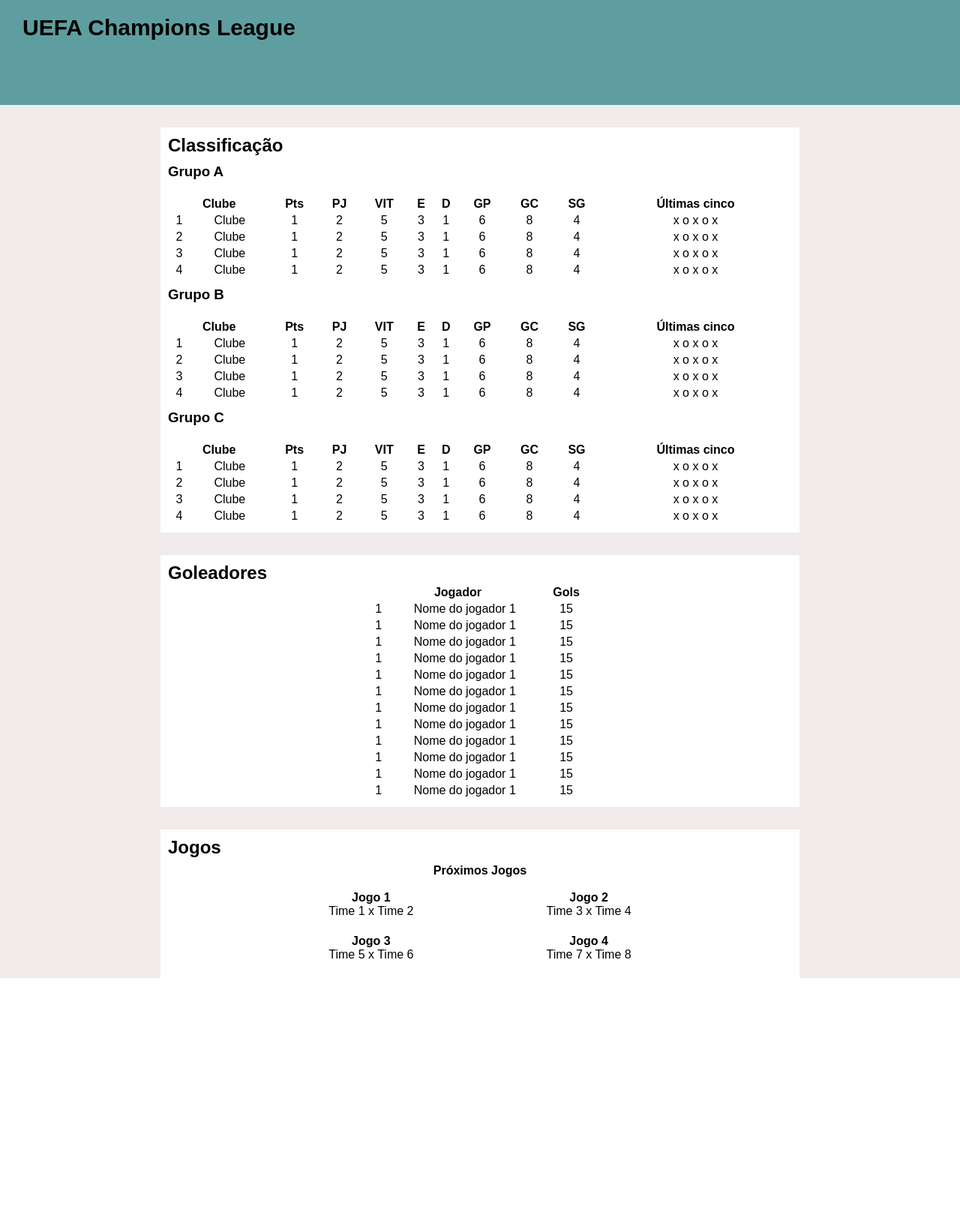
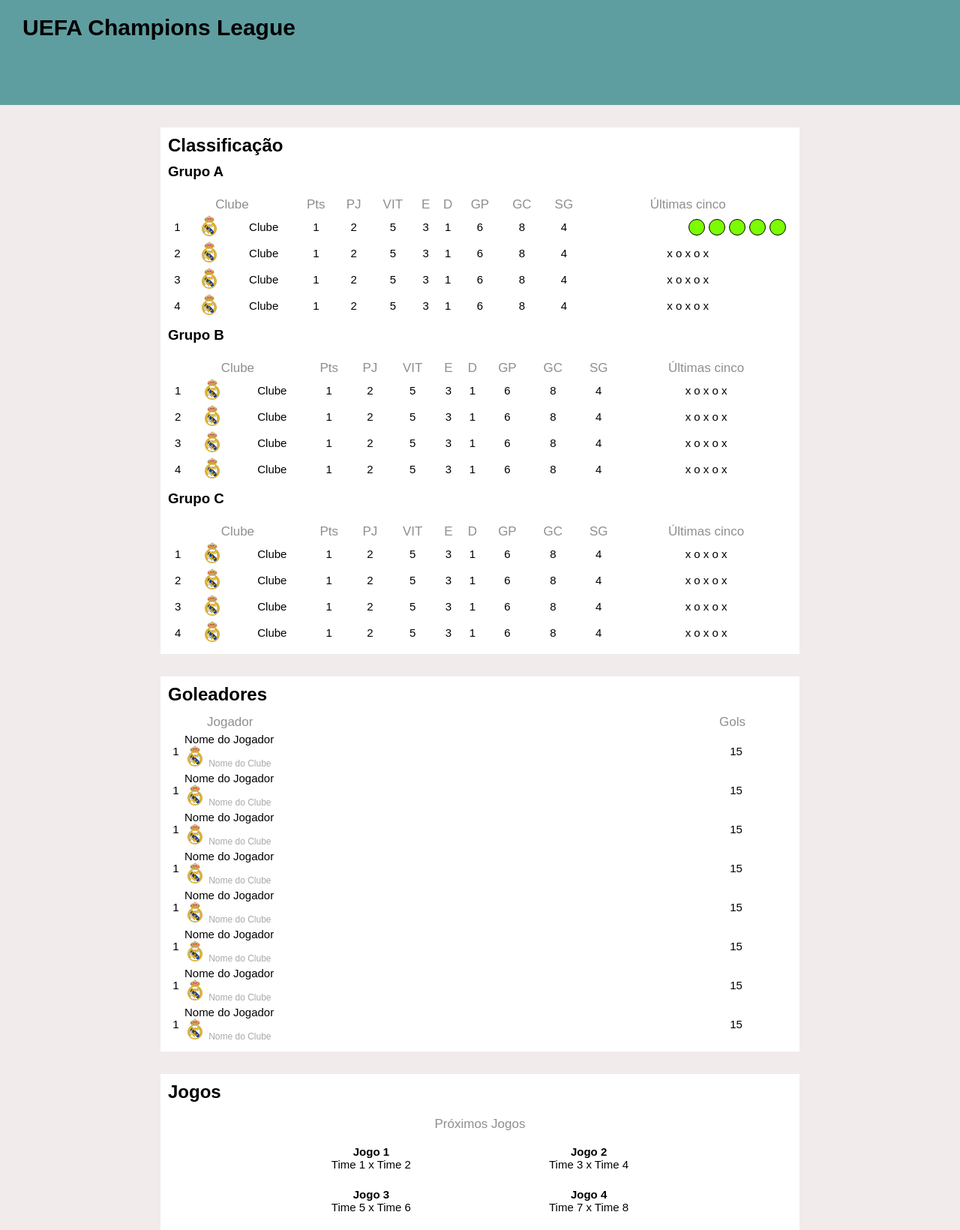
Before and after one commit to gustavo-ncoelho/ULBRA, a PHP site: page / in a window 1280 px wide. Shown: the whole page at 75% size. Before the commit the page ends 1304 px from the top, so only its background shows below. Run offline with PHP 8.4, Linux system fonts and the light colour scheme.

Commit message:
fazendo ap1 tabela

```diff
--- a/int_dev_web/aula table/assets/css/style.css
+++ b/int_dev_web/aula table/assets/css/style.css
@@ -13,6 +13,24 @@ body{
 .divLinha{
     clear: both;
 }
+
+td{
+    font-size: 15px;
+    text-align: center;
+    font-style: bold;
+}
+
+th{
+    color: rgb(144, 142, 142);
+    font-weight: normal;
+    font-size: 17px;
+    text-align: center;
+}
+
+.h2TituloSessao{
+    margin-bottom: 10px;
+}
+
 /* Estilos do cabeçalho em geral */
 #divCabecalho{
     height: 100px;
@@ -46,6 +64,42 @@ body{
     text-align: center;
 }
 
+.imgClube{
+    width: 28px;
+    height: 28px;
+}
+
+/*Estilos Bolinhas*/
+
+.divVit{
+    height: 20px;
+    width: 20px;
+    border-radius:100%;
+    border: solid 1px black;
+    background-color:lawngreen;
+    float: right;
+    margin-right: 5px;
+}
+.divEmp{
+    height: 20px;
+    width: 20px;
+    border-radius:100%;
+    border: solid 1px black;
+    background-color:lawngreen;
+    float: right;
+    margin-right: 5px;
+}
+.divDer{
+    height: 20px;
+    width: 20px;
+    border-radius:100%;
+    border: solid 1px black;
+    background-color:lawngreen;
+    float: right;
+    margin-right: 5px;
+}
+/*----------------*/
+
 /*Estilos Goleadores*/
 #divGoleadores{
     width: 65%;
@@ -55,8 +109,26 @@ body{
 }
 
 #tableGoleadores{
-    width: 35%;
+    width: 100%;
     text-align: center;
+}
+
+#tableGoleadores th{
+    text-align: left;
+    padding-left: 50px;
+    padding-right: 60px;
+}
+
+.tdJogador{
+    text-align: left;
+    width: 90%;
+
+}
+
+.spanNomeClube{
+    color: darkgrey;
+    font-size: 12px;
+    align-items: center;
 }
 
 /*Estilos Jogos*/
--- a/int_dev_web/aula table/index.html
+++ b/int_dev_web/aula table/index.html
@@ -24,7 +24,7 @@
             <h3 class="h3TituloGrupo">Grupo A</h3>
             <table id="tableClassificacao">
                 <tr>
-                    <th colspan="2" id="clubes">Clube</th>
+                    <th colspan="3" id="clubes">Clube</th>
                     <th>Pts</th>
                     <th>PJ</th>
                     <th>VIT</th>
@@ -38,6 +38,9 @@
 
                 <tr>
                     <td>1</td>
+                    <td>
+                        <img class="imgClube"src="img/real.png">
+                    </td>
                     <td>Clube</td>
                     <td>1</td>
                     <td>2</td>
@@ -47,11 +50,20 @@
                     <td>6</td>
                     <td>8</td>
                     <td>4</td>
-                    <td>x o x o x</td>
+                    <td>
+                        <div class="divVit"></div>
+                        <div class="divDer"></div>
+                        <div class="divEmp"></div>
+                        <div class="divVit"></div>
+                        <div class="divDer"></div>
+                    </td>
                 </tr>
 
                 <tr>
                     <td>2</td>
+                    <td>
+                        <img class="imgClube"src="img/real.png">
+                    </td>
                     <td>Clube</td>
                     <td>1</td>
                     <td>2</td>
@@ -66,6 +78,9 @@
 
                 <tr>
                     <td>3</td>
+                    <td>
+                        <img class="imgClube"src="img/real.png">
+                    </td>
                     <td>Clube</td>
                     <td>1</td>
                     <td>2</td>
@@ -80,6 +95,9 @@
 
                 <tr>
                     <td>4</td>
+                    <td>
+                        <img class="imgClube"src="img/real.png">
+                    </td>
                     <td>Clube</td>
                     <td>1</td>
                     <td>2</td>
@@ -96,7 +114,7 @@
             <h3 class="h3TituloGrupo">Grupo B</h3>
             <table id="tableClassificacao">
                 <tr>
-                    <th colspan="2" id="clubes">Clube</th>
+                    <th colspan="3" id="clubes">Clube</th>
                     <th>Pts</th>
                     <th>PJ</th>
                     <th>VIT</th>
@@ -110,6 +128,9 @@
 
                 <tr>
                     <td>1</td>
+                    <td>
+                        <img class="imgClube"src="img/real.png">
+                    </td>
                     <td>Clube</td>
                     <td>1</td>
                     <td>2</td>
@@ -124,6 +145,9 @@
 
                 <tr>
                     <td>2</td>
+                    <td>
+                        <img class="imgClube"src="img/real.png">
+                    </td>
                     <td>Clube</td>
                     <td>1</td>
                     <td>2</td>
@@ -138,6 +162,9 @@
 
                 <tr>
                     <td>3</td>
+                    <td>
+                        <img class="imgClube"src="img/real.png">
+                    </td>
                     <td>Clube</td>
                     <td>1</td>
                     <td>2</td>
@@ -152,6 +179,9 @@
 
                 <tr>
                     <td>4</td>
+                    <td>
+                        <img class="imgClube"src="img/real.png">
+                    </td>
                     <td>Clube</td>
                     <td>1</td>
                     <td>2</td>
@@ -168,7 +198,7 @@
             <h3 class="h3TituloGrupo">Grupo C</h3>
             <table id="tableClassificacao">
                 <tr>
-                    <th colspan="2" id="clubes">Clube</th>
+                    <th colspan="3" id="clubes">Clube</th>
                     <th>Pts</th>
                     <th>PJ</th>
                     <th>VIT</th>
@@ -182,6 +212,9 @@
 
                 <tr>
                     <td>1</td>
+                    <td>
+                        <img class="imgClube"src="img/real.png">
+                    </td>
                     <td>Clube</td>
                     <td>1</td>
                     <td>2</td>
@@ -196,6 +229,9 @@
 
                 <tr>
                     <td>2</td>
+                    <td>
+                        <img class="imgClube"src="img/real.png">
+                    </td>
                     <td>Clube</td>
                     <td>1</td>
                     <td>2</td>
@@ -210,6 +246,9 @@
 
                 <tr>
                     <td>3</td>
+                    <td>
+                        <img class="imgClube"src="img/real.png">
+                    </td>
                     <td>Clube</td>
                     <td>1</td>
                     <td>2</td>
@@ -224,6 +263,9 @@
 
                 <tr>
                     <td>4</td>
+                    <td>
+                        <img class="imgClube"src="img/real.png">
+                    </td>
                     <td>Clube</td>
                     <td>1</td>
                     <td>2</td>
@@ -250,62 +292,90 @@
 
                     <tr>
                         <td>1</td>
-                        <td>Nome do jogador 1</td>
+                        <td class="tdJogador">
+                            <div>Nome do Jogador</div>
+                            <img class="imgClube" src="img/real.png">
+                            <span class="spanNomeClube">
+                                Nome do Clube
+                            </span>
+                        </td>
                         <td>15</td>
                     </tr>
                     <tr>
                         <td>1</td>
-                        <td>Nome do jogador 1</td>
+                        <td class="tdJogador">
+                            <div>Nome do Jogador</div>
+                            <img class="imgClube" src="img/real.png">
+                            <span class="spanNomeClube">
+                                Nome do Clube
+                            </span>
+                        </td>
                         <td>15</td>
                     </tr>
                     <tr>
                         <td>1</td>
-                        <td>Nome do jogador 1</td>
+                        <td class="tdJogador">
+                            <div>Nome do Jogador</div>
+                            <img class="imgClube" src="img/real.png">
+                            <span class="spanNomeClube">
+                                Nome do Clube
+                            </span>
+                        </td>
                         <td>15</td>
                     </tr>
                     <tr>
                         <td>1</td>
-                        <td>Nome do jogador 1</td>
+                        <td class="tdJogador">
+                            <div>Nome do Jogador</div>
+                            <img class="imgClube" src="img/real.png">
+                            <span class="spanNomeClube">
+                                Nome do Clube
+                            </span>
+                        </td>
                         <td>15</td>
                     </tr>
                     <tr>
                         <td>1</td>
-                        <td>Nome do jogador 1</td>
+                        <td class="tdJogador">
+                            <div>Nome do Jogador</div>
+                            <img class="imgClube" src="img/real.png">
+                            <span class="spanNomeClube">
+                                Nome do Clube
+                            </span>
+                        </td>
                         <td>15</td>
                     </tr>
                     <tr>
                         <td>1</td>
-                        <td>Nome do jogador 1</td>
+                        <td class="tdJogador">
+                            <div>Nome do Jogador</div>
+                            <img class="imgClube" src="img/real.png">
+                            <span class="spanNomeClube">
+                                Nome do Clube
+                            </span>
+                        </td>
                         <td>15</td>
                     </tr>
                     <tr>
                         <td>1</td>
-                        <td>Nome do jogador 1</td>
+                        <td class="tdJogador">
+                            <div>Nome do Jogador</div>
+                            <img class="imgClube" src="img/real.png">
+                            <span class="spanNomeClube">
+                                Nome do Clube
+                            </span>
+                        </td>
                         <td>15</td>
                     </tr>
                     <tr>
                         <td>1</td>
-                        <td>Nome do jogador 1</td>
-                        <td>15</td>
-                    </tr>
-                    <tr>
-                        <td>1</td>
-                        <td>Nome do jogador 1</td>
-                        <td>15</td>
-                    </tr>
-                    <tr>
-                        <td>1</td>
-                        <td>Nome do jogador 1</td>
-                        <td>15</td>
-                    </tr>
-                    <tr>
-                        <td>1</td>
-                        <td>Nome do jogador 1</td>
-                        <td>15</td>
-                    </tr>
-                    <tr>
-                        <td>1</td>
-                        <td>Nome do jogador 1</td>
+                        <td class="tdJogador">
+                            <div>Nome do Jogador</div>
+                            <img class="imgClube" src="img/real.png">
+                            <span class="spanNomeClube">
+                                Nome do Clube
+                            </span>
+                        </td>
                         <td>15</td>
                     </tr>
                 </table>
```
Also changed, not shown: int_dev_web/aula table/img/brugge.png (added), int_dev_web/aula table/img/galata.png (added), int_dev_web/aula table/img/psg.png (added), int_dev_web/aula table/img/real.png (added).
